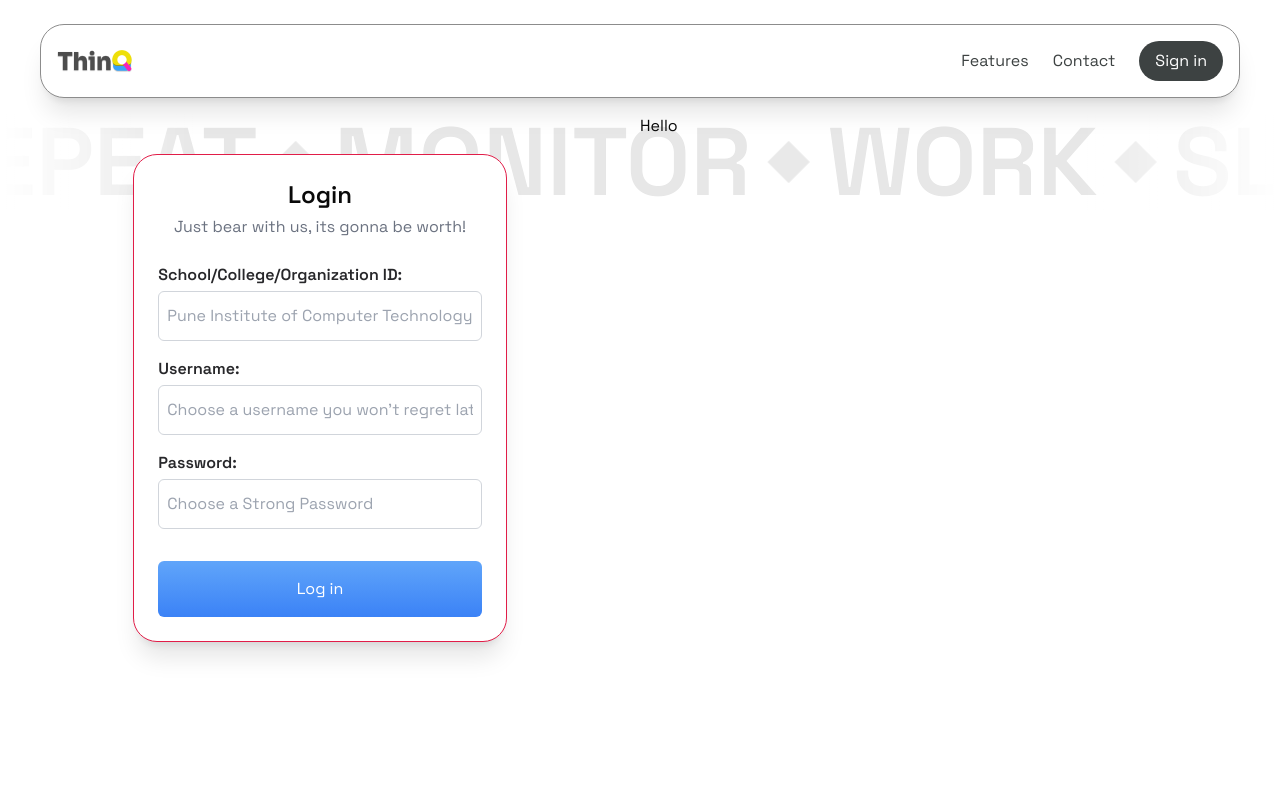
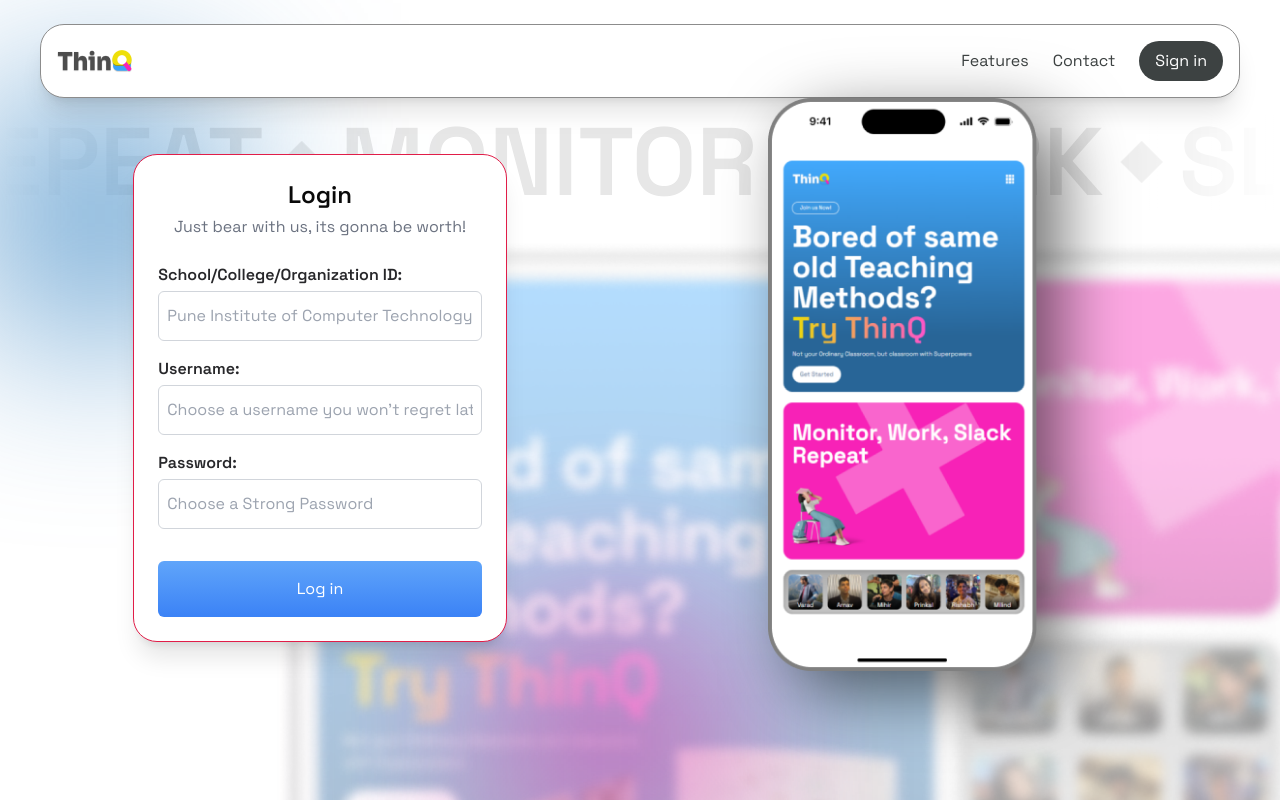
Before and after one commit to arnitdo/ThinQ, a Next.js app in the folder next/: page /login in a window 1280 px wide. Shown: the top 800 px of the page. Built offline with nearby package versions, Linux system fonts and the light colour scheme.

Commit message:
Login Page, border gradient left

```diff
--- a/next/src/app/globals.css
+++ b/next/src/app/globals.css
@@ -115,3 +115,33 @@
   background-color: #616161; /* color of the thumb */
   border-radius: 6px; /* roundness of the thumb */
 }
+
+.bluegrad{
+  width: 200px;
+  height: 200px;
+  position: absolute;
+  z-index: -1;
+  filter: blur(100px);
+
+  background: #dc18a1c0;
+  top: 40rem;
+  left: 32rem;
+}
+.pinkgrad{
+  width: 200px;
+  height: 200px;
+  position: absolute;
+  z-index: -1;
+filter: blur(100px);
+background: #3382C2;
+
+
+}
+.shadowph{
+ filter: drop-shadow(24px 20px 34px rgba(0, 0, 0, 0.562));
+ transition: all 0.2s ease-in-out;
+
+}
+.shadowph:hover{
+  filter: drop-shadow(4px 20px 24px rgba(0, 0, 0, 0.329));
+ }
--- a/next/src/app/login/page.tsx
+++ b/next/src/app/login/page.tsx
@@ -1,6 +1,7 @@
 import React from "react";
 import Marquee from "react-fast-marquee";
 import Navbar from "../components/Navbar";
+import Image from "next/image";
 const page = () => {
   return (
     <section className="h-screen">
@@ -12,15 +13,17 @@
         className="opacity-10 text-8xl -z-10 overflow-hidden absolute max-sm:text-6xl select-none font-semibold"
       >
         <img src="/diamond.png" alt="" />
-        <div className="mx-4">MONITOR</div>
+        <div className="mx-4 overflow-hidden">MONITOR</div>
         <img src="/diamond.png" alt="" />
-        <div className="mx-4">WORK</div>
+        <div className="mx-4 overflow-hidden">WORK</div>
         <img src="/diamond.png" alt="" />
-        <div className="mx-4">SLACK</div>
+        <div className="mx-4 overflow-hidden">SLACK</div>
         <img src="/diamond.png" alt="" />
-        <div className="mx-4">REPEAT</div>
+        <div className="mx-4 overflow-hidden">REPEAT</div>
       </Marquee>
-      <div className="flex w-full max-md:flex-col">
+      <div className="bluegrad max-sm:-ml-96"></div>
+      <div className="pinkgrad "></div>
+      <div className="flex w-full max-md:flex-col ">
         <div className=" w-6/12 max-md:w-full items-center justify-center">
           <div className="bg-white rounded-3xl mx-auto max-sm:w-11/12 z-10 w-7/12 max-[1185px]:w-10/12 shadow-xl h-fit p-6 border-rose-600 border m-10">
             <div className="font-semibold text-2xl text-center">Login</div>
@@ -71,7 +74,9 @@
             </form>
           </div>
         </div>
-        <div>Hello</div>
+        <div>
+          <Image src="/Iphone.png" alt="iphone" width={269.4} height={583} className="absolute -mt-4 max-md:hidden ml-32 max-sm:ml-6 overflow-x-hidden shadowph" />
+          <Image src="/Landing 1.png" alt="nothing" height={720} width={1000} className="mt-32 -z-10 absolute overflow-x-hidden max-md:hidden right-0"/></div>
       </div>
     </section>
   );
```
Also changed, not shown: next/public/Iphone.png (added), next/public/Landing 1.png (added).
